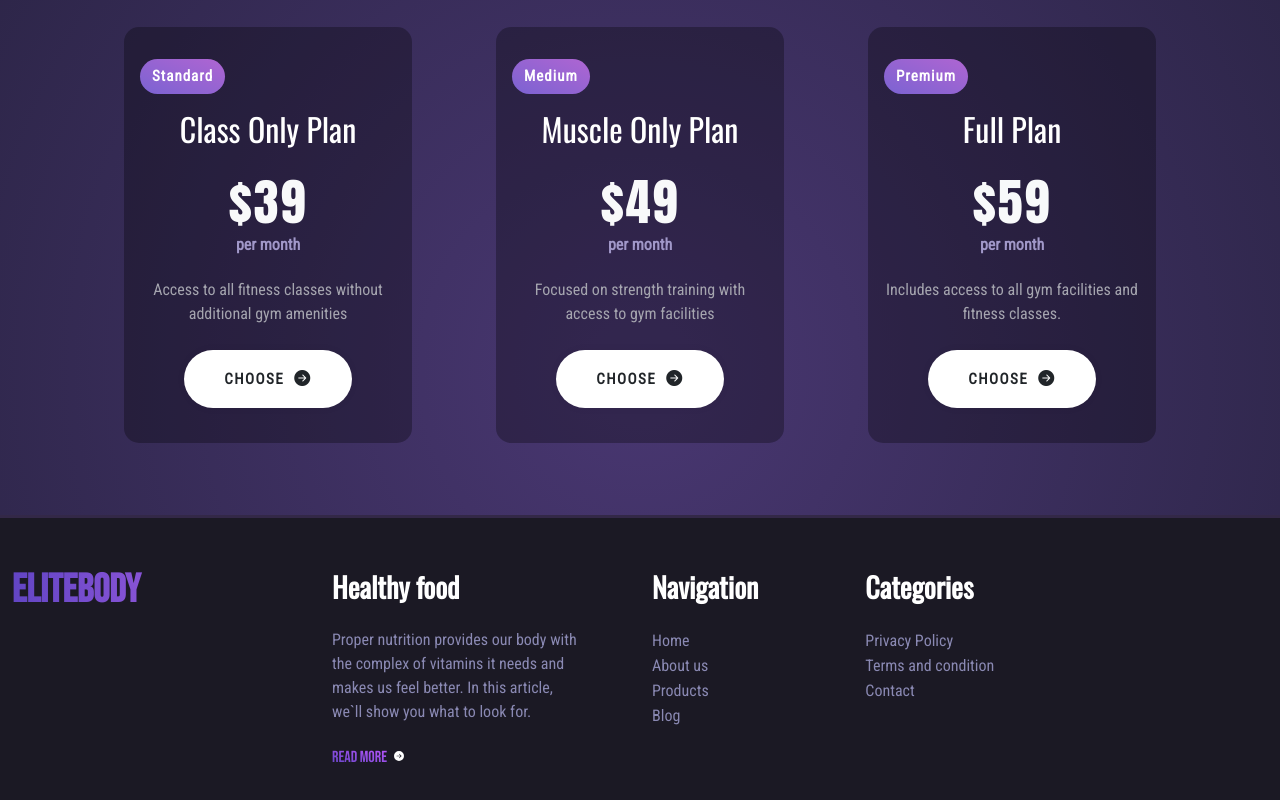
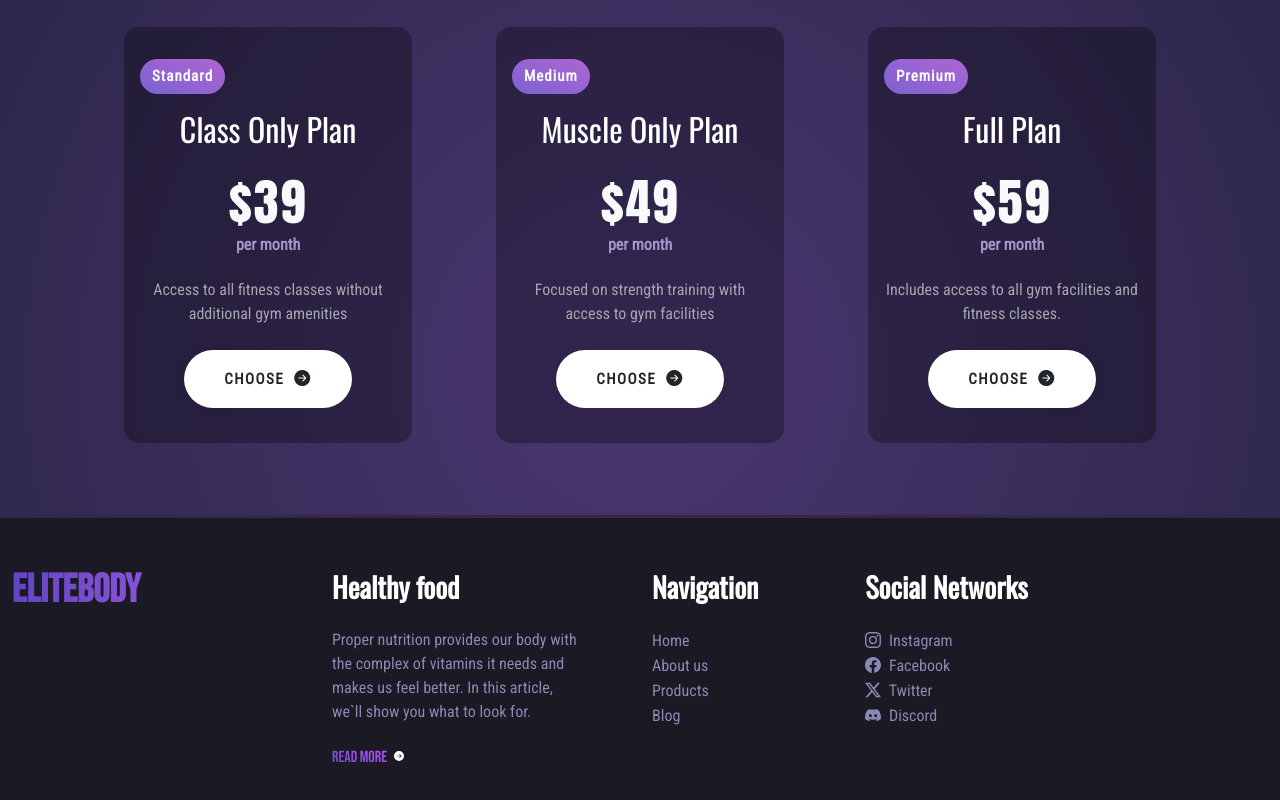
Before and after one commit to Nilost21/ProyectoFinalFront, a React (Vite) app: page / in a window 1280 px wide. Shown: the part 2058-2858 px from the top of the page. Built offline with nearby package versions, Linux system fonts and the light colour scheme; no server answers.

Commit message:
Agregando redes sociales al footer

```diff
--- a/src/components/FooterComponent.jsx
+++ b/src/components/FooterComponent.jsx
@@ -71,14 +71,24 @@ function FooterComponent() {
         </Col>
         <Col lg={3}>
           {' '}
-          <h1 className="fs-3 paragraph fw-bold mt-1 pb-3">Categories</h1>
+          <h1 className="fs-3 paragraph fw-bold mt-1 pb-3">Social Networks</h1>
           <ul className="list-unstyled">
             <li>
               <a
                 href="#"
                 className="text-decoration-none small-font text-color-small"
               >
-                Privacy Policy
+                <svg
+                  xmlns="http://www.w3.org/2000/svg"
+                  width="16"
+                  height="16"
+                  fill="currentColor"
+                  className="bi bi-instagram mb-1 me-1"
+                  viewBox="0 0 16 16"
+                >
+                  <path d="M8 0C5.829 0 5.556.01 4.703.048 3.85.088 3.269.222 2.76.42a3.9 3.9 0 0 0-1.417.923A3.9 3.9 0 0 0 .42 2.76C.222 3.268.087 3.85.048 4.7.01 5.555 0 5.827 0 8.001c0 2.172.01 2.444.048 3.297.04.852.174 1.433.372 1.942.205.526.478.972.923 1.417.444.445.89.719 1.416.923.51.198 1.09.333 1.942.372C5.555 15.99 5.827 16 8 16s2.444-.01 3.298-.048c.851-.04 1.434-.174 1.943-.372a3.9 3.9 0 0 0 1.416-.923c.445-.445.718-.891.923-1.417.197-.509.332-1.09.372-1.942C15.99 10.445 16 10.173 16 8s-.01-2.445-.048-3.299c-.04-.851-.175-1.433-.372-1.941a3.9 3.9 0 0 0-.923-1.417A3.9 3.9 0 0 0 13.24.42c-.51-.198-1.092-.333-1.943-.372C10.443.01 10.172 0 7.998 0zm-.717 1.442h.718c2.136 0 2.389.007 3.232.046.78.035 1.204.166 1.486.275.373.145.64.319.92.599s.453.546.598.92c.11.281.24.705.275 1.485.039.843.047 1.096.047 3.231s-.008 2.389-.047 3.232c-.035.78-.166 1.203-.275 1.485a2.5 2.5 0 0 1-.599.919c-.28.28-.546.453-.92.598-.28.11-.704.24-1.485.276-.843.038-1.096.047-3.232.047s-2.39-.009-3.233-.047c-.78-.036-1.203-.166-1.485-.276a2.5 2.5 0 0 1-.92-.598 2.5 2.5 0 0 1-.6-.92c-.109-.281-.24-.705-.275-1.485-.038-.843-.046-1.096-.046-3.233s.008-2.388.046-3.231c.036-.78.166-1.204.276-1.486.145-.373.319-.64.599-.92s.546-.453.92-.598c.282-.11.705-.24 1.485-.276.738-.034 1.024-.044 2.515-.045zm4.988 1.328a.96.96 0 1 0 0 1.92.96.96 0 0 0 0-1.92m-4.27 1.122a4.109 4.109 0 1 0 0 8.217 4.109 4.109 0 0 0 0-8.217m0 1.441a2.667 2.667 0 1 1 0 5.334 2.667 2.667 0 0 1 0-5.334" />
+                </svg>{' '}
+                Instagram
               </a>
             </li>
             <li>
@@ -86,7 +96,17 @@ function FooterComponent() {
                 href="#"
                 className="text-decoration-none small-font text-color-small"
               >
-                Terms and condition
+                <svg
+                  xmlns="http://www.w3.org/2000/svg"
+                  width="16"
+                  height="16"
+                  fill="currentColor"
+                  className="bi bi-facebook mb-1 me-1"
+                  viewBox="0 0 16 16"
+                >
+                  <path d="M16 8.049c0-4.446-3.582-8.05-8-8.05C3.58 0-.002 3.603-.002 8.05c0 4.017 2.926 7.347 6.75 7.951v-5.625h-2.03V8.05H6.75V6.275c0-2.017 1.195-3.131 3.022-3.131.876 0 1.791.157 1.791.157v1.98h-1.009c-.993 0-1.303.621-1.303 1.258v1.51h2.218l-.354 2.326H9.25V16c3.824-.604 6.75-3.934 6.75-7.951" />
+                </svg>{' '}
+                Facebook
               </a>
             </li>
             <li>
@@ -94,7 +114,35 @@ function FooterComponent() {
                 href="#"
                 className="text-decoration-none small-font text-color-small"
               >
-                Contact
+                <svg
+                  xmlns="http://www.w3.org/2000/svg"
+                  width="16"
+                  height="16"
+                  fill="currentColor"
+                  className="bi bi-twitter-x mb-1 me-1"
+                  viewBox="0 0 16 16"
+                >
+                  <path d="M12.6.75h2.454l-5.36 6.142L16 15.25h-4.937l-3.867-5.07-4.425 5.07H.316l5.733-6.57L0 .75h5.063l3.495 4.633L12.601.75Zm-.86 13.028h1.36L4.323 2.145H2.865z" />
+                </svg>{' '}
+                Twitter
+              </a>
+            </li>
+            <li>
+              <a
+                href="#"
+                className="text-decoration-none small-font text-color-small"
+              >
+                <svg
+                  xmlns="http://www.w3.org/2000/svg"
+                  width="16"
+                  height="16"
+                  fill="currentColor"
+                  className="bi bi-discord mb-1 me-1"
+                  viewBox="0 0 16 16"
+                >
+                  <path d="M13.545 2.907a13.2 13.2 0 0 0-3.257-1.011.05.05 0 0 0-.052.025c-.141.25-.297.577-.406.833a12.2 12.2 0 0 0-3.658 0 8 8 0 0 0-.412-.833.05.05 0 0 0-.052-.025c-1.125.194-2.22.534-3.257 1.011a.04.04 0 0 0-.021.018C.356 6.024-.213 9.047.066 12.032q.003.022.021.037a13.3 13.3 0 0 0 3.995 2.02.05.05 0 0 0 .056-.019q.463-.63.818-1.329a.05.05 0 0 0-.01-.059l-.018-.011a9 9 0 0 1-1.248-.595.05.05 0 0 1-.02-.066l.015-.019q.127-.095.248-.195a.05.05 0 0 1 .051-.007c2.619 1.196 5.454 1.196 8.041 0a.05.05 0 0 1 .053.007q.121.1.248.195a.05.05 0 0 1-.004.085 8 8 0 0 1-1.249.594.05.05 0 0 0-.03.03.05.05 0 0 0 .003.041c.24.465.515.909.817 1.329a.05.05 0 0 0 .056.019 13.2 13.2 0 0 0 4.001-2.02.05.05 0 0 0 .021-.037c.334-3.451-.559-6.449-2.366-9.106a.03.03 0 0 0-.02-.019m-8.198 7.307c-.789 0-1.438-.724-1.438-1.612s.637-1.613 1.438-1.613c.807 0 1.45.73 1.438 1.613 0 .888-.637 1.612-1.438 1.612m5.316 0c-.788 0-1.438-.724-1.438-1.612s.637-1.613 1.438-1.613c.807 0 1.451.73 1.438 1.613 0 .888-.631 1.612-1.438 1.612" />
+                </svg>{' '}
+                Discord
               </a>
             </li>
           </ul>
```
